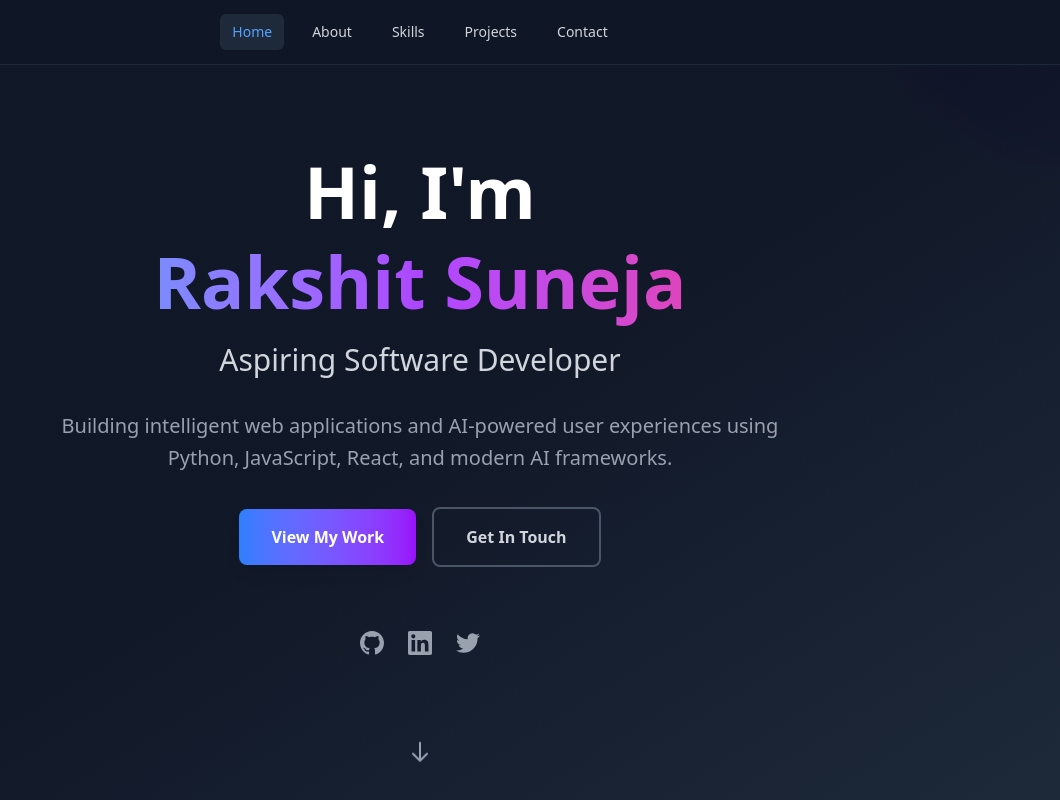
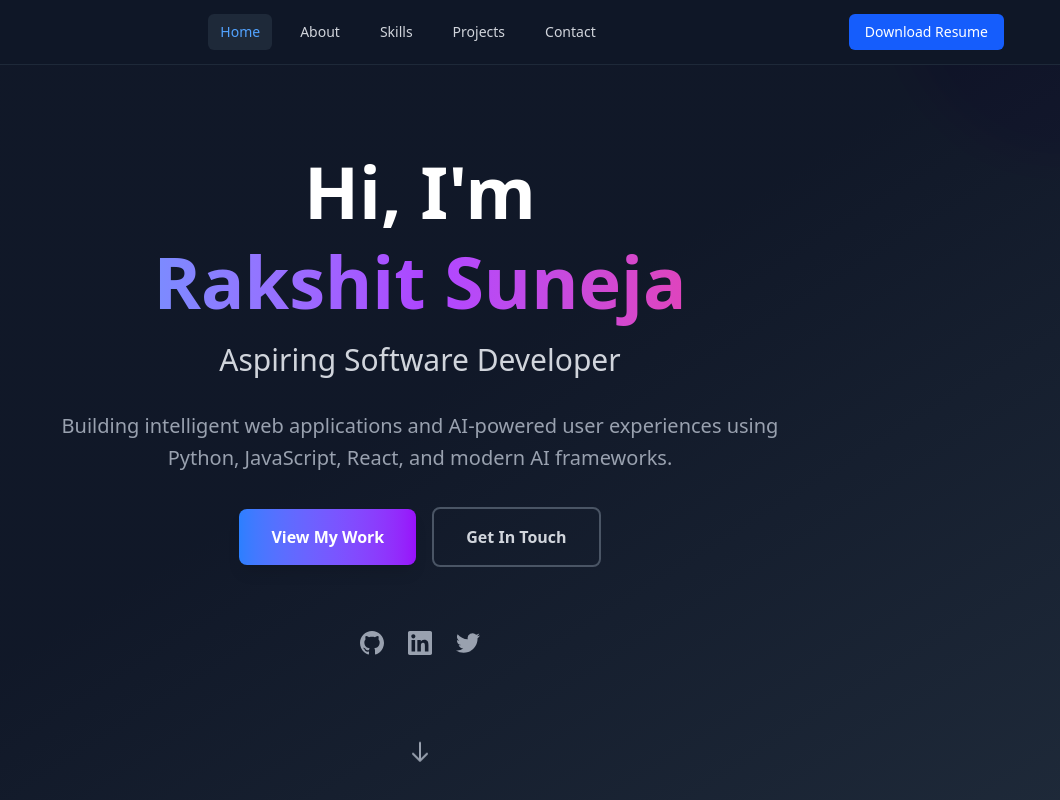
Before and after one commit to rakshit-21/MyPortfolio, a React (Vite) app: page / in a window 1280 px wide. Shown: the top 800 px of the page, without its empty margins (220-1280 px from the left). Built offline with nearby package versions, Linux system fonts and the light colour scheme.

Commit message:
Resume Updated

```diff
--- a/src/components/Contact.jsx
+++ b/src/components/Contact.jsx
@@ -73,8 +73,8 @@ const Contact = () => {
         </svg>
       ),
       title: "Email",
-      value: "sunejarakshit05@gmail.com",
-      link: "mailto:sunejarakshit05@gmail.com",
+      value: "contact@rakshitsuneja.in",
+      link: "mailto:contact@rakshitsuneja.in",
     },
     {
       icon: (
--- a/src/components/Footer.jsx
+++ b/src/components/Footer.jsx
@@ -102,7 +102,7 @@ const Footer = () => {
             <div className="space-y-2">
               <p className="text-gray-400">
                 <a href="mailto:alex.johnson@email.com" className="hover:text-white transition-colors duration-200">
-                  sunejarakshit05@gmail.com
+                  contact@rakshitsuneja.in
                 </a>
               </p>
               <p className="text-gray-400">
--- a/src/components/Header.jsx
+++ b/src/components/Header.jsx
@@ -24,16 +24,18 @@ const Header = ({ activeSection }) => {
       <nav className="max-w-7xl mx-auto px-4 sm:px-6 lg:px-8">
 
         <div className="flex items-center h-16">
-        <div className="flex-shrink-0" />
 
+  {/* LEFT PLACEHOLDER (balances right button) */}
+  <div className="flex-1" />
 
+  {/* CENTER NAV */}
   <div className="hidden md:flex flex-1 justify-center">
     <div className="flex items-baseline space-x-4">
       {navItems.map((item) => (
         <button
           key={item.id}
           onClick={() => scrollToSection(item.id)}
-                  className={`px-3 py-2 rounded-md text-sm font-medium transition-colors duration-200
+          className={`px-3 py-2 rounded-md text-sm font-medium transition-colors duration-200 cursor-pointer
             ${
               activeSection === item.id
                 ? "text-blue-400 bg-gray-800"
@@ -44,6 +46,17 @@ const Header = ({ activeSection }) => {
         </button>
       ))}
     </div>
+  </div>
+
+  {/* RIGHT RESUME BUTTON */}
+  <div className="hidden md:flex flex-1 justify-end pr-6">
+    <a
+      href="Rakshit_Resume_SDE.pdf"
+      className="inline-flex items-center px-4 py-2 text-sm font-medium rounded-md
+                 text-white bg-blue-600 hover:bg-blue-500 transition-colors"
+    >
+      Download Resume
+    </a>
   </div>
 
           {/* MOBILE MENU BUTTON ------------------------------------ */}
--- a/src/components/Hero.jsx
+++ b/src/components/Hero.jsx
@@ -71,7 +71,7 @@ const Hero = () => {
               </svg>
             </a>
             <a
-              href="https://linkedin.com"
+              href="https://www.linkedin.com/in/rakshit-suneja-03894b329/"
               target="_blank"
               rel="noopener noreferrer"
               className="text-gray-400 hover:text-white transform hover:scale-110 transition-all duration-200"
```
Also changed, not shown: 1 other file (tests, documents, lock files or other folders). Lines whose indentation alone changed are shown as unchanged.
